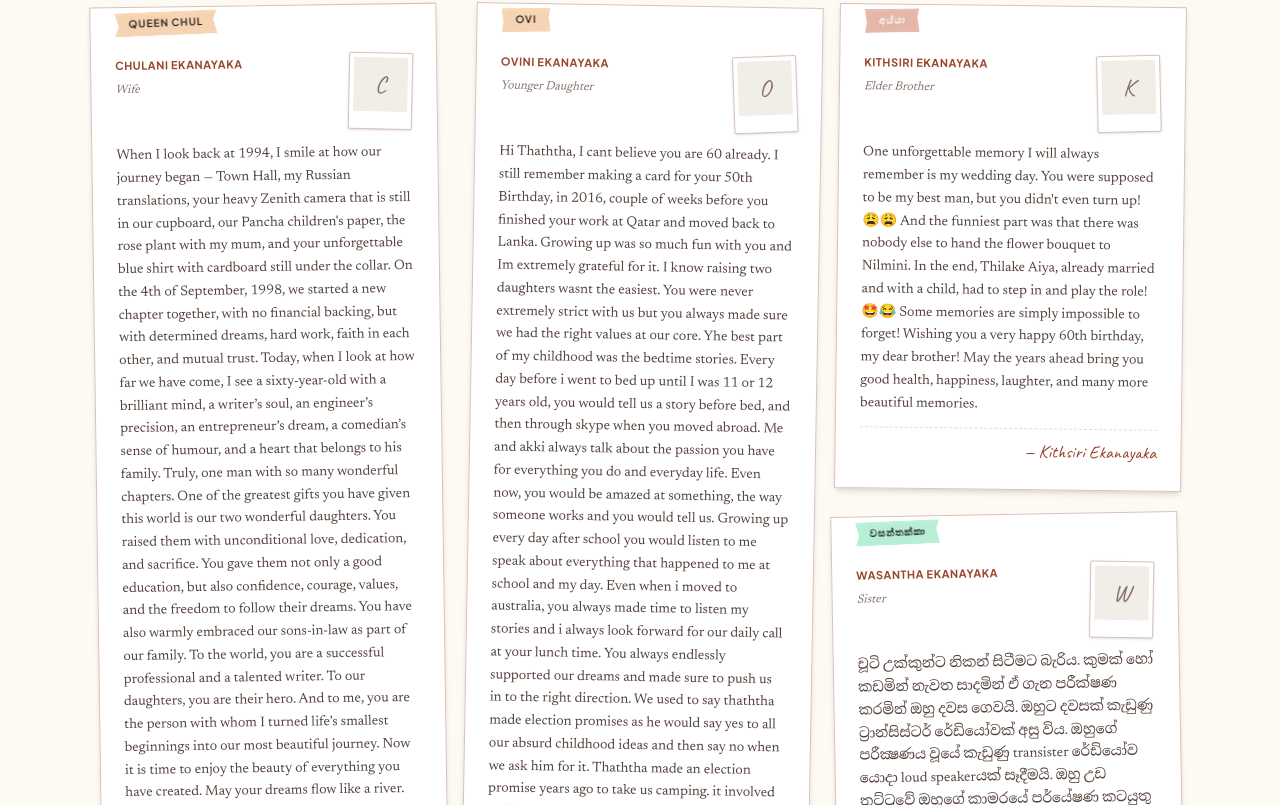
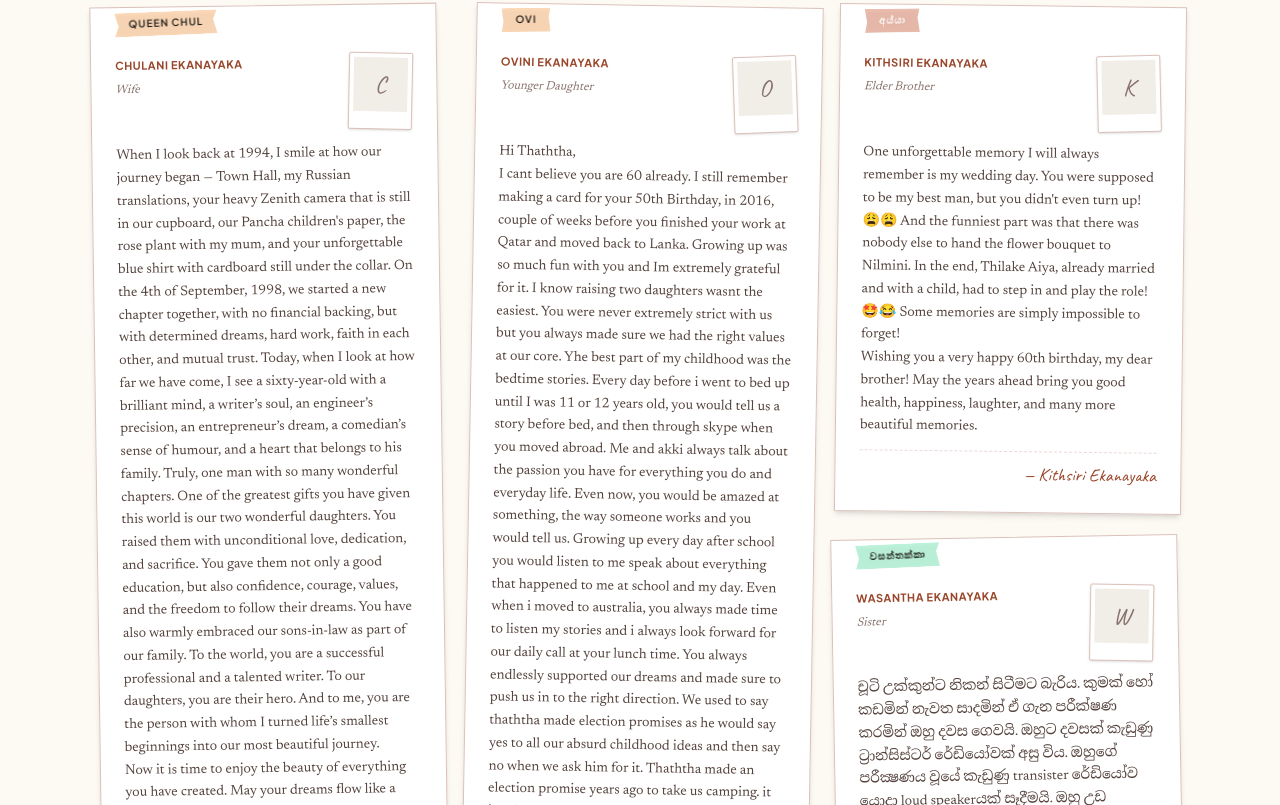
Before and after one commit to NERONSW/polaroid-scrapbook, a Next.js app: page / in a window 1280 px wide. Shown: the part 1135-1940 px from the top of the page. Built offline with nearby package versions, Linux system fonts and the light colour scheme.

Commit message:
preserve newline breaks in tribute messages

```diff
--- a/src/components/sections/WishesSection.tsx
+++ b/src/components/sections/WishesSection.tsx
@@ -122,7 +122,7 @@ function TributeCard({ tribute, index }: { tribute: Tribute; index: number }) {
         {/* lang="si" switches on Noto Serif Sinhala + 1.85 line-height via globals.css */}
         <p
           lang={tribute.language === "si" ? "si" : undefined}
-          className="font-body text-sm leading-relaxed text-on-surface-umber"
+          className="whitespace-pre-line font-body text-sm leading-relaxed text-on-surface-umber"
         >
           {tribute.content}
         </p>
--- a/src/components/ui/LightboxModal.tsx
+++ b/src/components/ui/LightboxModal.tsx
@@ -35,7 +35,7 @@ function PhotoFrame({ photo }: { photo: Photo }) {
   return (
     <div
       style={aspect ? { aspectRatio: aspect } : undefined}
-      className="relative flex max-h-[60vh] min-h-[240px] min-w-[260px] w-full items-center justify-center overflow-hidden border border-outline-hairline bg-surface-container sm:min-h-[320px]"
+      className="relative flex max-h-[60vh] min-h-60 min-w-65 w-full items-center justify-center overflow-hidden border border-outline-hairline bg-surface-container sm:min-h-[320px]"
     >
       {isImageLoading && (
         <div
@@ -63,7 +63,7 @@ function PhotoFrame({ photo }: { photo: Photo }) {
         onError={() => setIsImageLoading(false)}
         className={clsx(
           "object-contain transition-opacity duration-300 ease-out",
-          isImageLoading ? "opacity-0" : "opacity-100"
+          isImageLoading ? "opacity-0" : "opacity-100",
         )}
       />
     </div>
```
